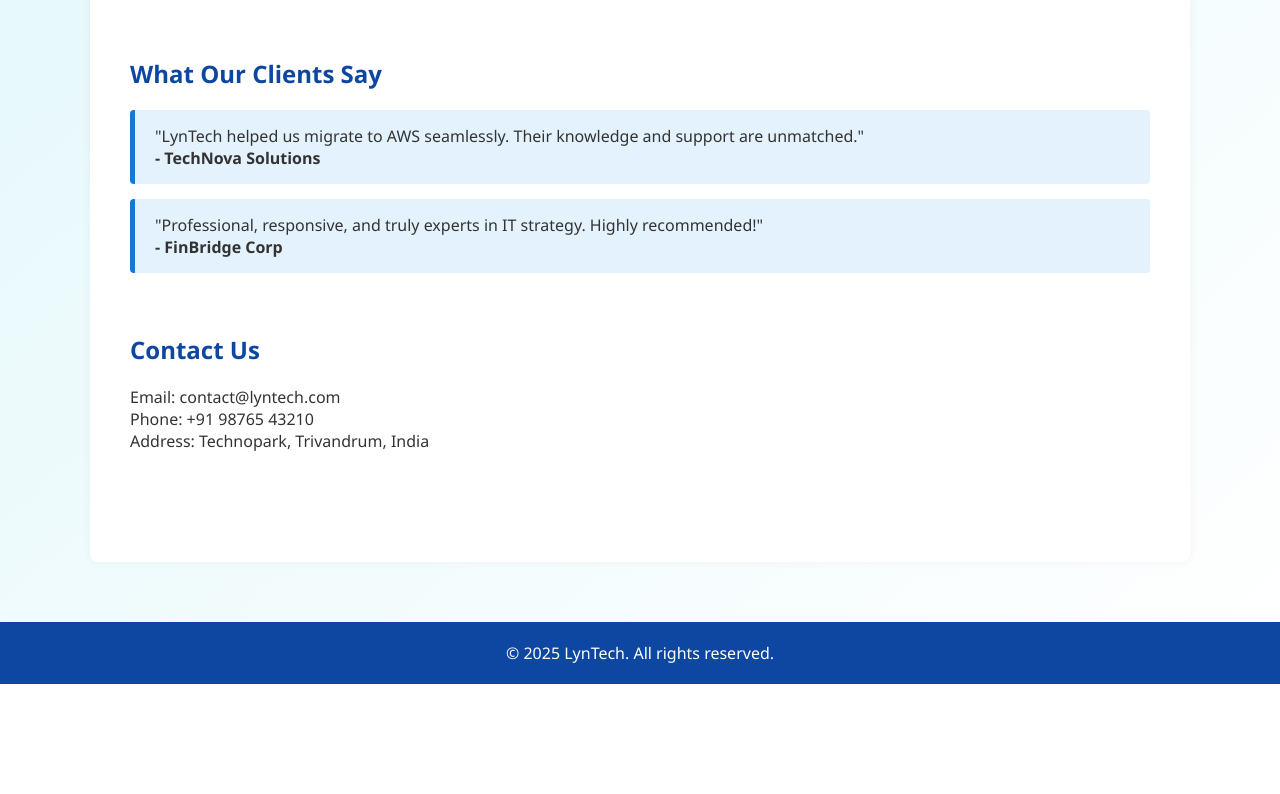
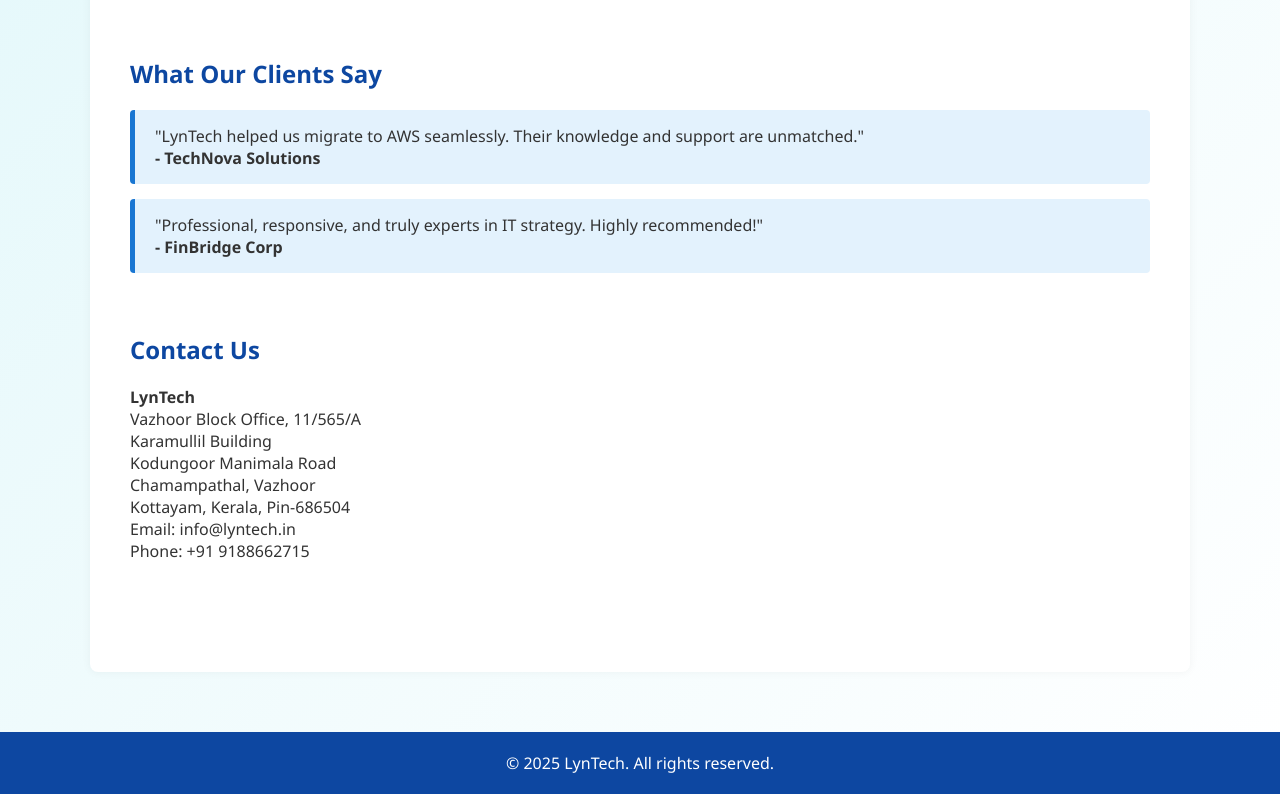
Before and after one commit to solomonkurian2008/lyntech, a plain HTML site: page index.html in a window 1280 px wide. Shown: the part 529-1323 px from the top of the page. Before the commit the page ends 1213 px from the top, so only its background shows below. Drawn offline with Linux system fonts and the light colour scheme.

Commit message:
Update index.html

```diff
--- a/index.html
+++ b/index.html
@@ -245,9 +245,14 @@
 
     <section id="contact">
       <h2>Contact Us</h2>
-      <p>Email: contact@lyntech.com</p>
-      <p>Phone: +91 98765 43210</p>
-      <p>Address: Technopark, Trivandrum, India</p>
+      <p><strong>LynTech</strong></p>
+      <p>Vazhoor Block Office, 11/565/A</p>
+      <p>Karamullil Building</p>
+      <p>Kodungoor Manimala Road</p>
+      <p>Chamampathal, Vazhoor</p>
+      <p>Kottayam, Kerala, Pin-686504</p>
+      <p>Email: info@lyntech.in</p>
+      <p>Phone: +91 9188662715</p>
     </section>
   </div>
 
```
